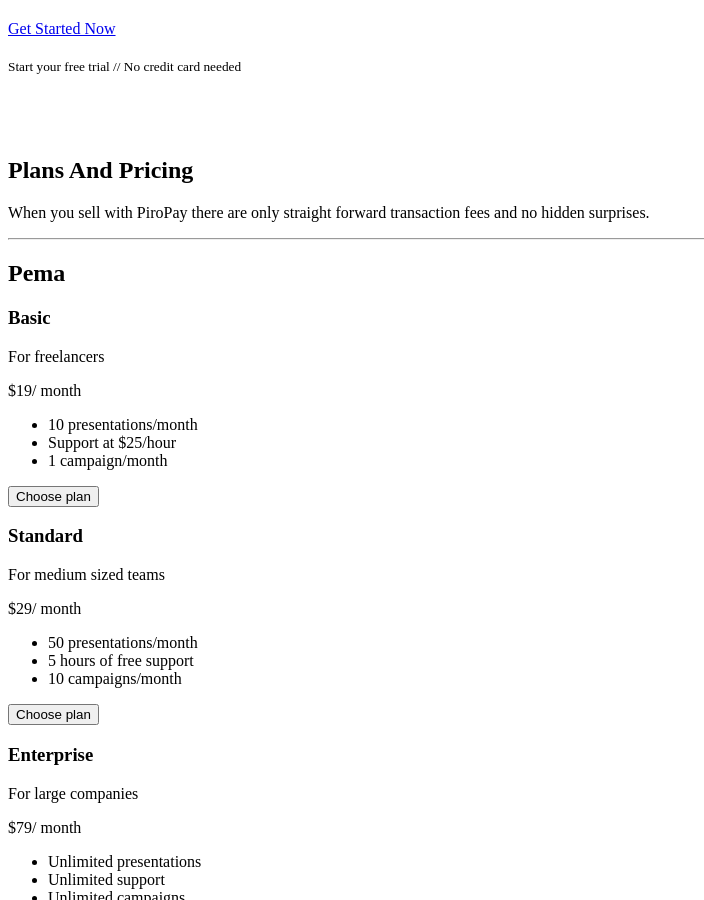
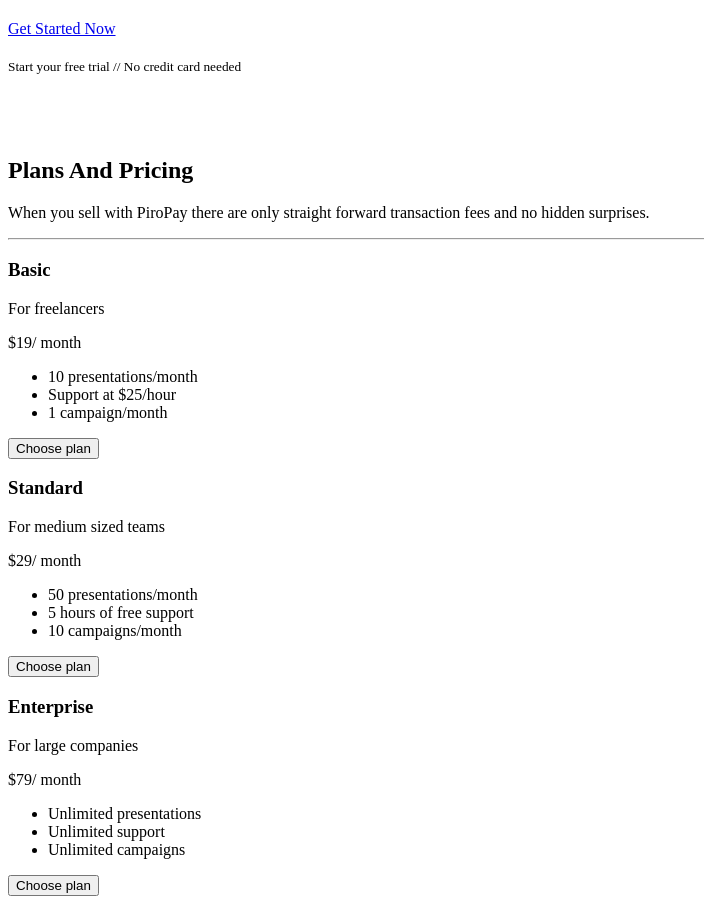
Before and after one commit to Banqee/piropay.github.io, a Jekyll site: the page built from _posts/2016-02-06-cabin.markdown, in a window 1280 px wide and 900 px high, scrolled down 8495 px. Shown: the whole window, without its empty margins (0-704 px from the left). Built offline with Jekyll 4.4.1, drawn with Linux system fonts in a browser that asks for light colours; nearby versions of some CDN libraries; library files that are not in the unit come from our copies.

Commit message:
Update pricing.html

```diff
--- a/_includes/pricing.html
+++ b/_includes/pricing.html
@@ -12,10 +12,9 @@
 		<p class="lead tc"> When you sell with PiroPay there are only straight forward transaction fees and no hidden surprises.</p>
 			<hr class="star-primary">
     </div>
-
+  </div>
 
 			  <section class="pricing-section bg-6">
-            <h2 class="pricing-section__title">Pema</h2>
             <div class="pricing pricing--pema">
                 <div class="pricing__item">
                     <h3 class="pricing__title">Basic</h3>
@@ -89,19 +88,16 @@
                     <button class="pricing__action">Choose plan</button>
                 </div>
             </div>
+		<small class="block-center pricing-plan__note">Merchant bank account is required. Other fees apply including merchant bank account fees (all gateways), and payment gateway fees (excluding Recurly’s payment gateway). Fees may apply to import existing cards/customers.</small>
+
                 </section>
 
 
 
         </div>
 
-        <small class="block-center pricing-plan__note">Merchant bank account is required. Other fees apply including merchant bank account fees (all gateways), and payment gateway fees (excluding Recurly’s payment gateway). Fees may apply to import existing cards/customers.</small>
 
     </div>
 
-</div>
-
-
-
 
 			   </section>
```
